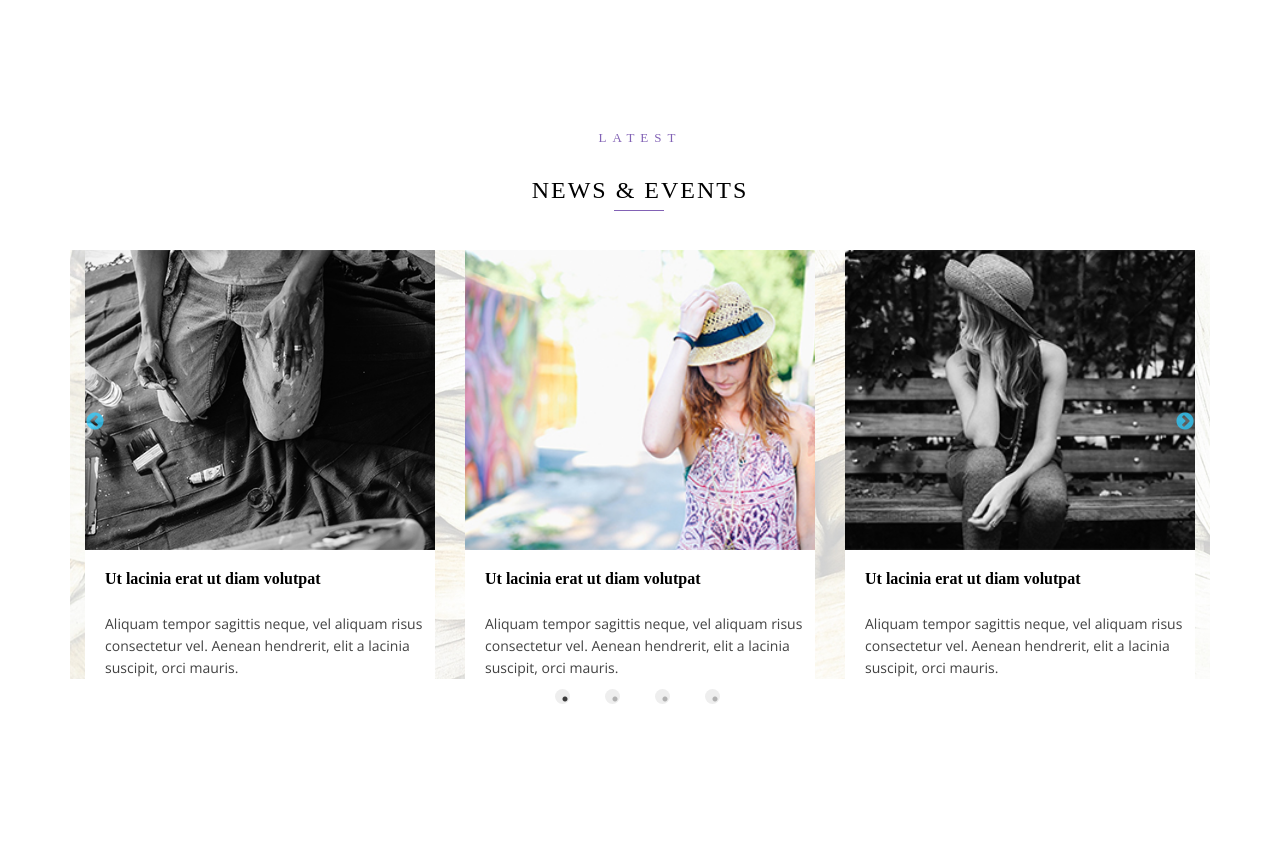
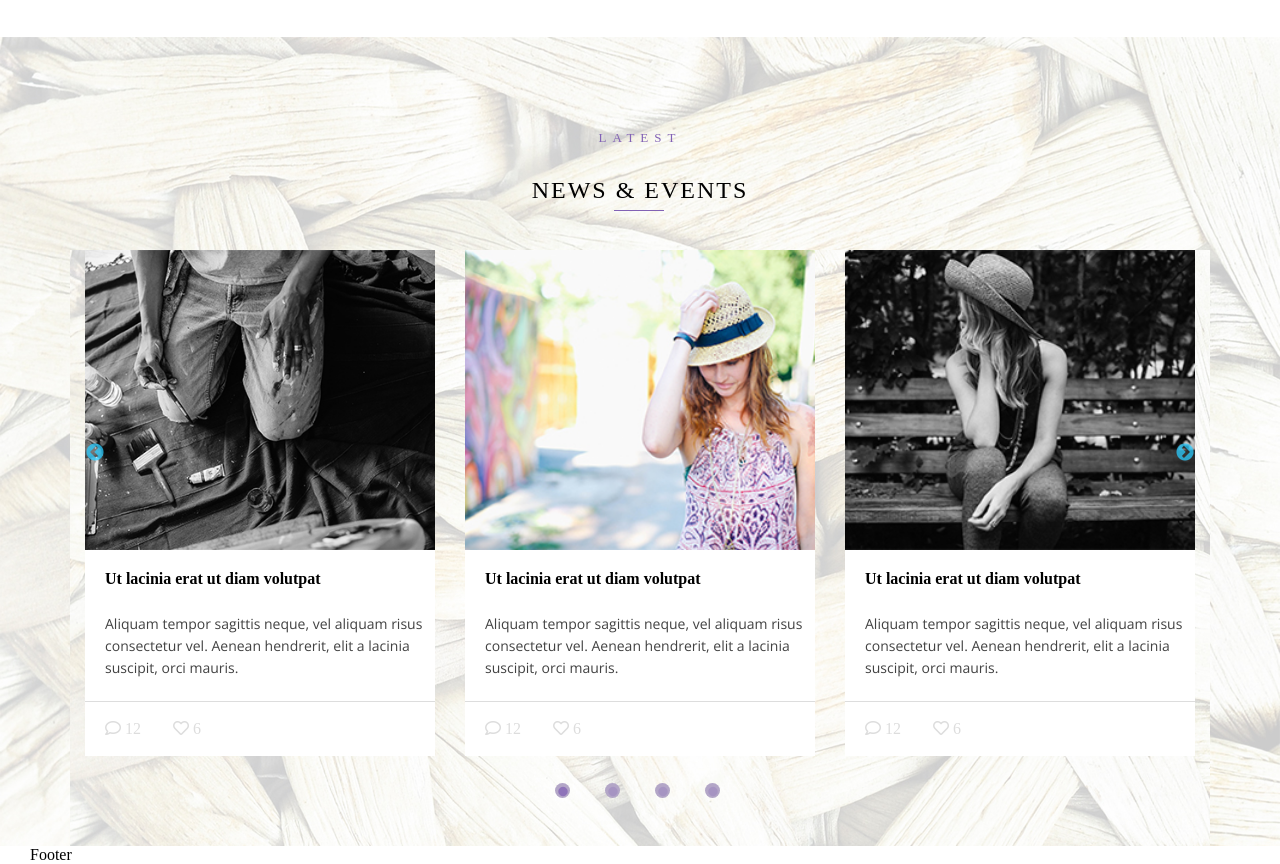
Before and after one commit to thanhbxdev/AHT-Demo-Project-Frontend, a plain HTML site: page index.html in a window 1280 px wide. Shown: the part 1805-2669 px from the top of the page. Before the commit the page ends 2542 px from the top, so only its background shows below. Drawn offline with Linux system fonts and the light colour scheme; some icons are missing; a web font is replaced by a local one.

Commit message:
:snake: Update CSS Slider

```diff
--- a/asset/sass/content/_homepage.sass
+++ b/asset/sass/content/_homepage.sass
@@ -257,15 +257,14 @@
 
   .slider
     margin-top: 40px
+    background-image: url('../img/background.jpg')
+    background-repeat: no-repeat
+    background-size: cover
+    height: 100%
+    width: 100%
 
 
     .container-fluid
-      background-image: url('../../img/slider.png')
-      background-repeat: no-repeat
-      background-size: cover
-      height: 700px
-      width: 100%
-
 
     .main-slider
       .container
@@ -304,11 +303,17 @@
 
 
         .slider
-          background-image: url("../img/background.jpg")
-          background-size: cover
-          background-repeat: no-repeat
-          width: 100%
+          padding-bottom: 60px
           .list-item-slider
+            .slick-dots
+              bottom: -47px
+              button
+                &::before
+                  color: $main-color
+                  top: -1px
+                  left: -2px
+                  font-size: 11px
+                background-color: #b3a6c7
             .item
               .imgSl
                 height: 300px
@@ -341,6 +346,19 @@
                     color: #424242
                     font-weight: 400
                     font-family: OpenSans
+                    padding-bottom: 22px
+
+              .bottom
+                border-top: 1px solid $color-border
+                padding: 18px 0
+
+                .bottom-content
+                  display: flex
+                  margin-left: 20px
+                  color: $color-border
+
+                  .comment
+                    margin-right: 32px
 
 
     .slick-initialized .slick-slide
--- a/index.html
+++ b/index.html
@@ -209,7 +209,7 @@
 					<div class="list-item">
 						<div class="card">
 							<div class="imgSl">
-								<img src="./asset/img/products1.jpg" />
+								<img src="./asset/img/products1.jpg"/>
 								<div class="add-cart">Add to Card</div>
 							</div>
 							<div class="content">
@@ -234,7 +234,7 @@
 						</div>
 						<div class="card">
 							<div class="imgSl">
-								<img src="./asset/img/product2.jpg" />
+								<img src="./asset/img/product2.jpg"/>
 								<div class="add-cart">Add to Card</div>
 							</div>
 							<div class="content">
@@ -254,7 +254,7 @@
 						</div>
 						<div class="card">
 							<div class="imgSl">
-								<img src="./asset/img/product3.jpg" />
+								<img src="./asset/img/product3.jpg"/>
 								<div class="add-cart">Add to Card</div>
 							</div>
 							<div class="content">
@@ -279,7 +279,7 @@
 						</div>
 						<div class="card">
 							<div class="imgSl">
-								<img src="./asset/img/product4.jpg" />
+								<img src="./asset/img/product4.jpg"/>
 								<div class="add-cart">Add to Card</div>
 							</div>
 							<div class="content">
@@ -304,7 +304,7 @@
 						</div>
 						<div class="card">
 							<div class="imgSl">
-								<img src="./asset/img/product4.jpg" />
+								<img src="./asset/img/product4.jpg"/>
 								<div class="add-cart">Add to Card</div>
 							</div>
 							<div class="content">
@@ -330,7 +330,7 @@
 						</div>
 						<div class="card">
 							<div class="imgSl">
-								<img src="./asset/img/product3.jpg" />
+								<img src="./asset/img/product3.jpg"/>
 								<div class="add-cart">Add to Card</div>
 							</div>
 							<div class="content">
@@ -355,7 +355,7 @@
 						</div>
 						<div class="card">
 							<div class="imgSl">
-								<img src="./asset/img/product2.jpg" />
+								<img src="./asset/img/product2.jpg"/>
 								<div class="add-cart">Add to Card</div>
 							</div>
 							<div class="content">
@@ -380,7 +380,7 @@
 						</div>
 						<div class="card">
 							<div class="imgSl">
-								<img src="./asset/img/products1.jpg" />
+								<img src="./asset/img/products1.jpg"/>
 								<div class="add-cart">Add to Card</div>
 							</div>
 							<div class="content">
@@ -421,12 +421,12 @@
 							<div class="list-item-slider">
 								<div class="item">
 									<div class="imgSl">
-										<img src="./asset/img/new1.jpg" />
+										<img src="./asset/img/new1.jpg"/>
 									</div>
 									<div class="content-slider">
 										<div class="text">
 											<div class="title">
-												Ut lacinia erat ut diam volutpat
+												<a href="#">Ut lacinia erat ut diam volutpat</a>
 											</div>
 
 											<div class="content-center">
@@ -434,18 +434,29 @@
 												consectetur vel. Aenean hendrerit, elit a lacinia
 												suscipit, orci mauris.
 											</div>
-											<div class="bottom"></div>
+										</div>
+										<div class="bottom">
+											<div class="bottom-content">
+												<div class="comment">
+													<i class="far fa-comment"></i>
+													12
+												</div>
+												<div class="like">
+													<i class="far fa-heart"></i>
+													6
+												</div>
+											</div>
 										</div>
 									</div>
 								</div>
 								<div class="item">
 									<div class="imgSl">
-										<img src="./asset/img/new2.jpg" />
+										<img src="./asset/img/new2.jpg"/>
 									</div>
 									<div class="content-slider">
 										<div class="text">
 											<div class="title">
-												Ut lacinia erat ut diam volutpat
+												<a href="#">Ut lacinia erat ut diam volutpat</a>
 											</div>
 
 											<div class="content-center">
@@ -453,18 +464,29 @@
 												consectetur vel. Aenean hendrerit, elit a lacinia
 												suscipit, orci mauris.
 											</div>
-											<div class="bottom"></div>
+										</div>
+										<div class="bottom">
+											<div class="bottom-content">
+												<div class="comment">
+													<i class="far fa-comment"></i>
+													12
+												</div>
+												<div class="like">
+													<i class="far fa-heart"></i>
+													6
+												</div>
+											</div>
 										</div>
 									</div>
 								</div>
 								<div class="item">
 									<div class="imgSl">
-										<img src="./asset/img/new3.jpg" />
+										<img src="./asset/img/new3.jpg"/>
 									</div>
 									<div class="content-slider">
 										<div class="text">
 											<div class="title">
-												Ut lacinia erat ut diam volutpat
+												<a href="#">Ut lacinia erat ut diam volutpat</a>
 											</div>
 
 											<div class="content-center">
@@ -472,18 +494,29 @@
 												consectetur vel. Aenean hendrerit, elit a lacinia
 												suscipit, orci mauris.
 											</div>
-											<div class="bottom"></div>
+										</div>
+										<div class="bottom">
+											<div class="bottom-content">
+												<div class="comment">
+													<i class="far fa-comment"></i>
+													12
+												</div>
+												<div class="like">
+													<i class="far fa-heart"></i>
+													6
+												</div>
+											</div>
 										</div>
 									</div>
 								</div>
 								<div class="item">
 									<div class="imgSl">
-										<img src="./asset/img/new3.jpg" />
+										<img src="./asset/img/new3.jpg"/>
 									</div>
 									<div class="content-slider">
 										<div class="text">
 											<div class="title">
-												Ut lacinia erat ut diam volutpat
+												<a href="#">Ut lacinia erat ut diam volutpat</a>
 											</div>
 
 											<div class="content-center">
@@ -491,7 +524,18 @@
 												consectetur vel. Aenean hendrerit, elit a lacinia
 												suscipit, orci mauris.
 											</div>
-											<div class="bottom"></div>
+										</div>
+										<div class="bottom">
+											<div class="bottom-content">
+												<div class="comment">
+													<i class="far fa-comment"></i>
+													12
+												</div>
+												<div class="like">
+													<i class="far fa-heart"></i>
+													6
+												</div>
+											</div>
 										</div>
 									</div>
 								</div>
@@ -505,7 +549,7 @@
 	</div>
 	<!--End Main-->
 	<footer class="container-fluid">
-
+		Footer
 	</footer>
 </div>
 </body>
```
Also changed, not shown: asset/css/style.css, 1 other file.
